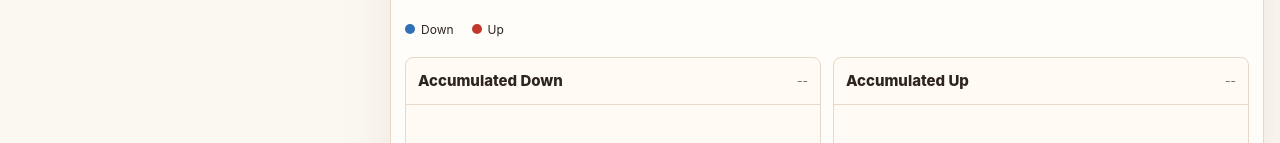
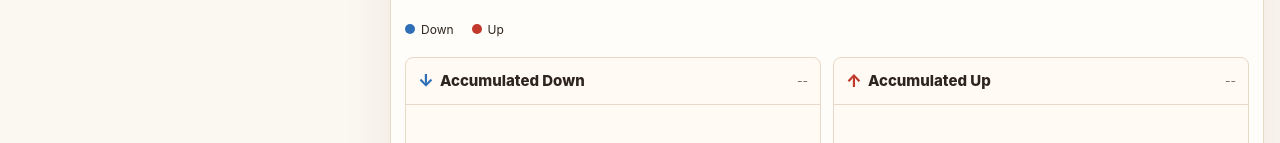
Before and after one commit to ncy7572/mirouter-x, a website: page public/index.html in a window 1280 px wide. Shown: the part 657-800 px from the top of the page. Drawn offline with Linux system fonts and the light colour scheme; no server answers.

Commit message:
feat: enhance usage card headers with directional arrows for better visual indication

```diff
--- a/public/index.html
+++ b/public/index.html
@@ -136,7 +136,7 @@
             <div class="usage-grid">
               <article class="usage-card">
                 <div class="usage-head">
-                  <h2 data-i18n="accumulatedDown">Accumulated Down</h2>
+                  <h2><span class="usage-arrow down">↓</span><span data-i18n="accumulatedDown">Accumulated Down</span></h2>
                   <span id="usageDownTotal">--</span>
                 </div>
                 <div class="pie-row">
@@ -146,7 +146,7 @@
               </article>
               <article class="usage-card">
                 <div class="usage-head">
-                  <h2 data-i18n="accumulatedUp">Accumulated Up</h2>
+                  <h2><span class="usage-arrow up">↑</span><span data-i18n="accumulatedUp">Accumulated Up</span></h2>
                   <span id="usageUpTotal">--</span>
                 </div>
                 <div class="pie-row">
--- a/public/styles.css
+++ b/public/styles.css
@@ -931,7 +931,26 @@ canvas {
   border-bottom: 1px solid var(--line);
 }
 
-.usage-head span {
+.usage-head h2 {
+  display: inline-flex;
+  align-items: center;
+  gap: 6px;
+}
+
+.usage-arrow {
+  font-size: 17px;
+  line-height: 1;
+}
+
+.usage-arrow.down {
+  color: var(--down);
+}
+
+.usage-arrow.up {
+  color: var(--up);
+}
+
+.usage-head > span {
   color: var(--muted);
   font-size: 12px;
   white-space: nowrap;
```
